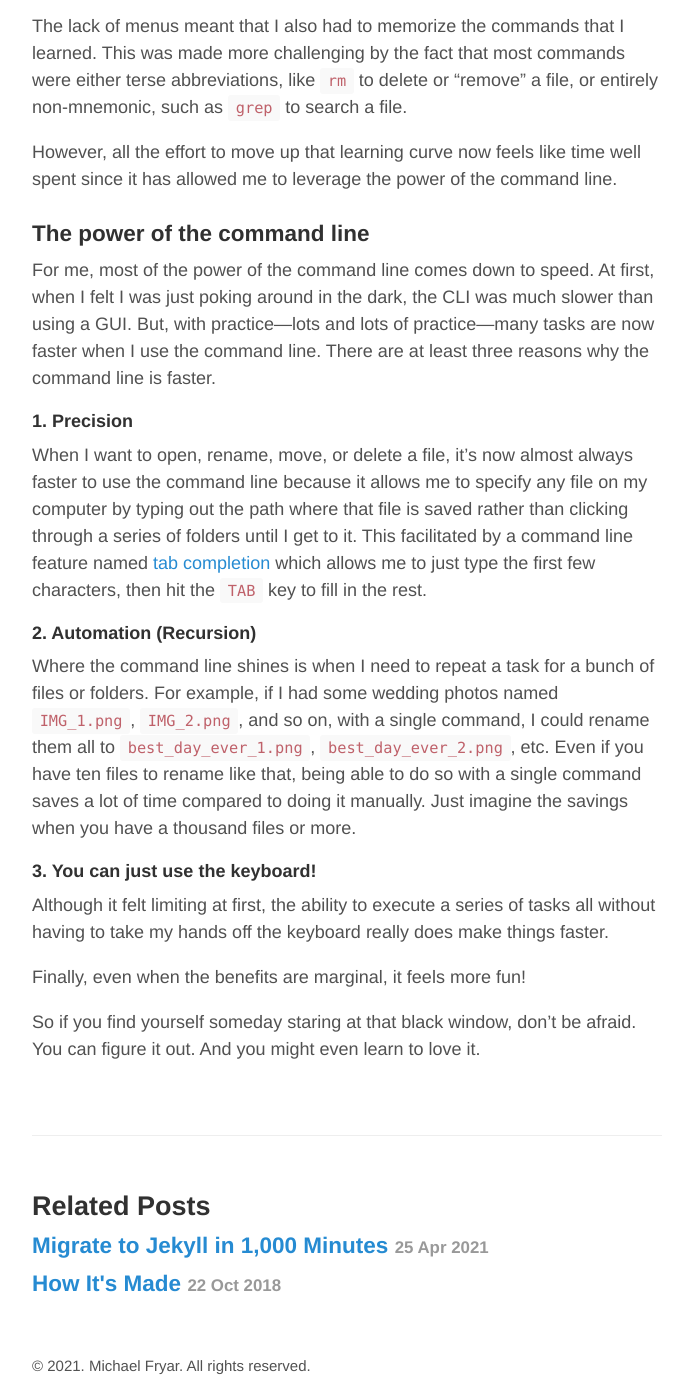
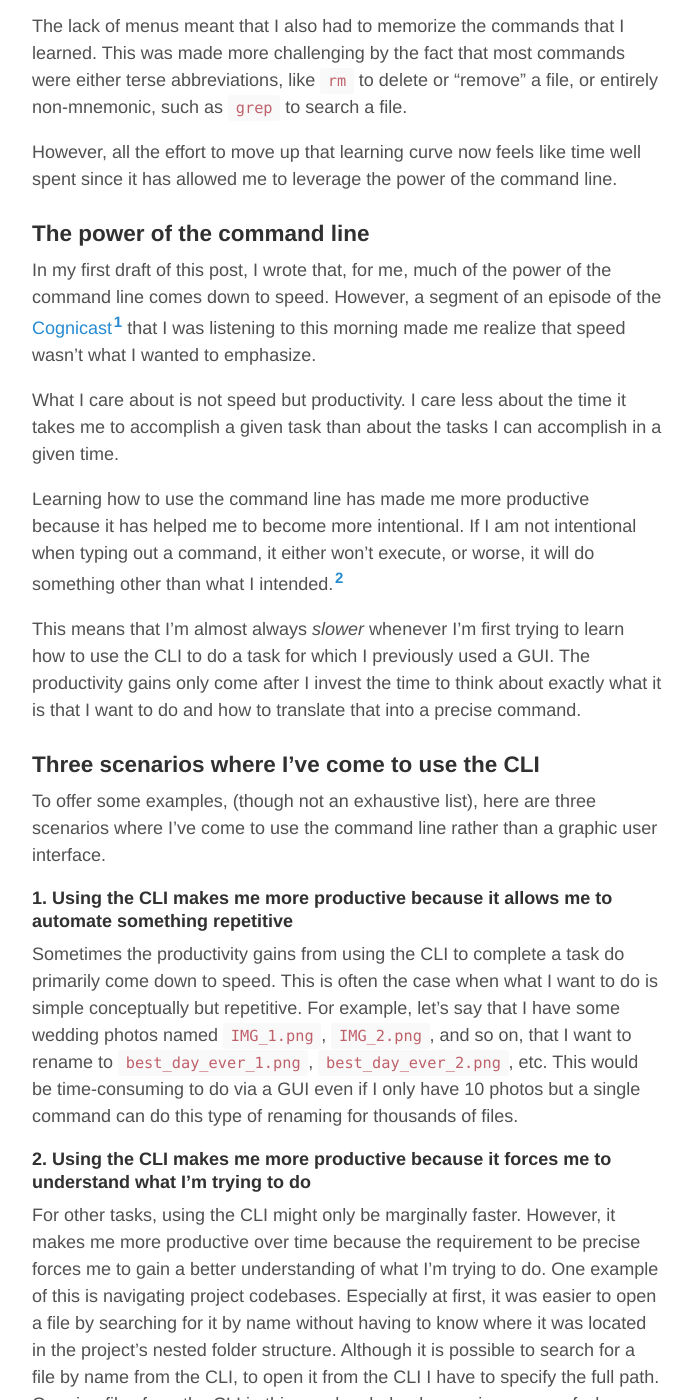
Before and after one commit to mefryar/mefryar.github.io, a Jekyll site: the page built from _posts/2021-06-25-learning-to-love-the-cli.md, in a window 1280 px wide and 1400 px high, scrolled down 3312 px. Shown: the whole window, without its empty margins (293-986 px from the left). Built offline with Jekyll 4.4.1, drawn with Linux system fonts in a browser that asks for light colours; some of the changed text lies outside the part shown.

Commit message:
Revision: Learning to Love the Command Line
This revision changes my final section to distinguish between speed and
productivity and add greater emphasis to the importance of fun.

```diff
--- a/_posts/2021-06-25-learning-to-love-the-cli.md
+++ b/_posts/2021-06-25-learning-to-love-the-cli.md
@@ -34,8 +34,8 @@
 was straight out of the 1980s?
 
 I now know that the reason their screens looked like something straight out of
-the 1980s is because in a way they were. The black window they were using was a
-terminal emulator, that is, something designed to *emulate* the [computer
+the 1980s is because, in a way, they were. The black window they were using was a
+terminal emulator; that is, something designed to *emulate* the [computer
 terminals](https://en.wikipedia.org/wiki/Computer_terminal) like the [DEC
 VT100](https://en.wikipedia.org/wiki/VT100), which became popular in the 1980s
 as a replacement for [punched
@@ -47,10 +47,10 @@
 lived on through emulators.*
 
 That still begs the question though, why continue emulating something from the
-1980s? Now that operating systems, like macOS Big Sur, come with beautiful
-graphic user interfaces why is the terminal emulator still an essential
+1980s? Now that operating systems like macOS Big Sur come with beautiful
+graphic user interfaces, why is the terminal emulator still an essential
 application for programmers? The answer, I've learned, is that terminal
-emulators offer a powerful way to interact with a computer: the command line
+emulators offer a powerful way to interact with a computer: the command-line
 interface.
 
 ![macOS Big Sur](/assets/images/macOS_BigSur.jpeg "macOS Big Sur")
@@ -88,39 +88,76 @@
 
 ### The power of the command line
 
-For me, most of the power of the command line comes down to speed. At first,
-when I felt I was just poking around in the dark, the CLI was much slower than
-using a GUI. But, with practice&mdash;lots and lots of practice&mdash;many tasks
-are now faster when I use the command line. There are at least three reasons why
-the command line is faster.
+In my first draft of this post, I wrote that, for me, much of the power of the
+command line comes down to speed. However, a segment of an episode of the
+[Cognicast](https://www.cognitect.com/cognicast/160)[^fn-cognicast] that I was
+listening to this morning made me realize that speed wasn't what I wanted to
+emphasize.
 
-#### 1. Precision
+[^fn-cognicast]: The segment, which is from 8:00 to 9:30 discusses the quote, attributed to Rich Hickey that "Programming is not about typing, it's about thinking."
 
-When I want to open, rename, move, or delete a file, it's now almost always
-faster to use the command line because it allows me to specify any file on my
-computer by typing out the path where that file is saved rather than clicking
-through a series of folders until I get to it. This facilitated by a command
-line feature named [tab
-completion](https://en.wikipedia.org/wiki/Command-line_completion) which allows
-me to just type the first few characters, then hit the `TAB` key to fill in the
-rest.
+What I care about is not speed but productivity. I care less about the time it
+takes me to accomplish a given task than about the tasks I can accomplish in a
+given time.
 
-#### 2. Automation (Recursion)
+Learning how to use the command line has made me more productive because it has
+helped me to become more intentional. If I am not intentional when typing out a
+command, it either won't execute, or worse, it will do something other than what
+I intended.[^fn-grep]
 
-Where the command line shines is when I need to repeat a task for a bunch
-of files or folders. For example, if I had some wedding photos named
-`IMG_1.png`, `IMG_2.png`, and so on, with a single command, I could rename them
-all to `best_day_ever_1.png`, `best_day_ever_2.png`, etc. Even if you have ten
-files to rename like that, being able to do so with a single command saves a lot
-of time compared to doing it manually. Just imagine the savings when you have a
-thousand files or more.
+[^fn-grep]: Like the multiple times I have entered `grep -r 'some pattern'` and left off the directory.
 
-#### 3. You can just use the keyboard!
+This means that I'm almost always *slower* whenever I'm first trying to learn
+how to use the CLI to do a task for which I previously used a GUI. The
+productivity gains only come after I invest the time to think about exactly what
+it is that I want to do and how to translate that into a precise command.
 
-Although it felt limiting at first, the ability to execute a series of tasks all
-without having to take my hands off the keyboard really does make things faster.
+### Three scenarios where I've come to use the CLI
 
-Finally, even when the benefits are marginal, it feels more fun!
+To offer some examples, (though not an exhaustive list), here are three
+scenarios where I've come to use the command line rather than a graphic user
+interface.
+
+#### 1. Using the CLI makes me more productive because it allows me to automate something repetitive
+
+Sometimes the productivity gains from using the CLI to complete a task do
+primarily come down to speed. This is often the case when what I want to do is
+simple conceptually but repetitive. For example, let's say that I have some
+wedding photos named `IMG_1.png`, `IMG_2.png`, and so on, that I want to rename
+to `best_day_ever_1.png`, `best_day_ever_2.png`, etc. This would be
+time-consuming to do via a GUI even if I only have 10 photos but a single
+command can do this type of renaming for thousands of files.
+
+#### 2. Using the CLI makes me more productive because it forces me to understand what I'm trying to do
+
+For other tasks, using the CLI might only be marginally faster. However, it
+makes me more productive over time because the requirement to be precise forces
+me to gain a better understanding of what I'm trying to do. One example of this
+is navigating project codebases. Especially at first, it was easier to open a
+file by searching for it by name without having to know where it was located in
+the project's nested folder structure. Although it is possible to search for a
+file by name from the CLI, to open it from the CLI I have to specify the full
+path. Opening files from the CLI in this way has helped me gain a grasp of why
+those project folders are structured the way they are. As a result, I can now
+learn something about a file even before I open it just by looking at where it's
+located.
+
+#### 3. Using the CLI may or may not be more productive but it feels more fun!
+
+Finally, even when the productivity gains of using the CLI for a particular task
+are doubtful, sometimes it just feels more fun! It makes me feel closer to the
+metal, which I gather is a large part of why car enthusiasts prefer to use a
+stick shift. There's also an element of initiation, the sense that I'm learning
+the magic incantations of the ancients. It has helped a lot in my journey that
+I've been able to go at my own pace, choosing to explore when it feels fun
+without being compelled to do things any particular way.
+
+### Don't fear the learning curve
+
+Picking the right problem to work on matters far more than the tools you use.
+But learning how to use the command line has added a tool to my belt that I
+didn't even know existed before.
 
 So if you find yourself someday staring at that black window, don't be afraid.
-You can figure it out. And you might even learn to love it.
+You can figure it out. It could make you more productive. And you might even
+learn to love it.
```
